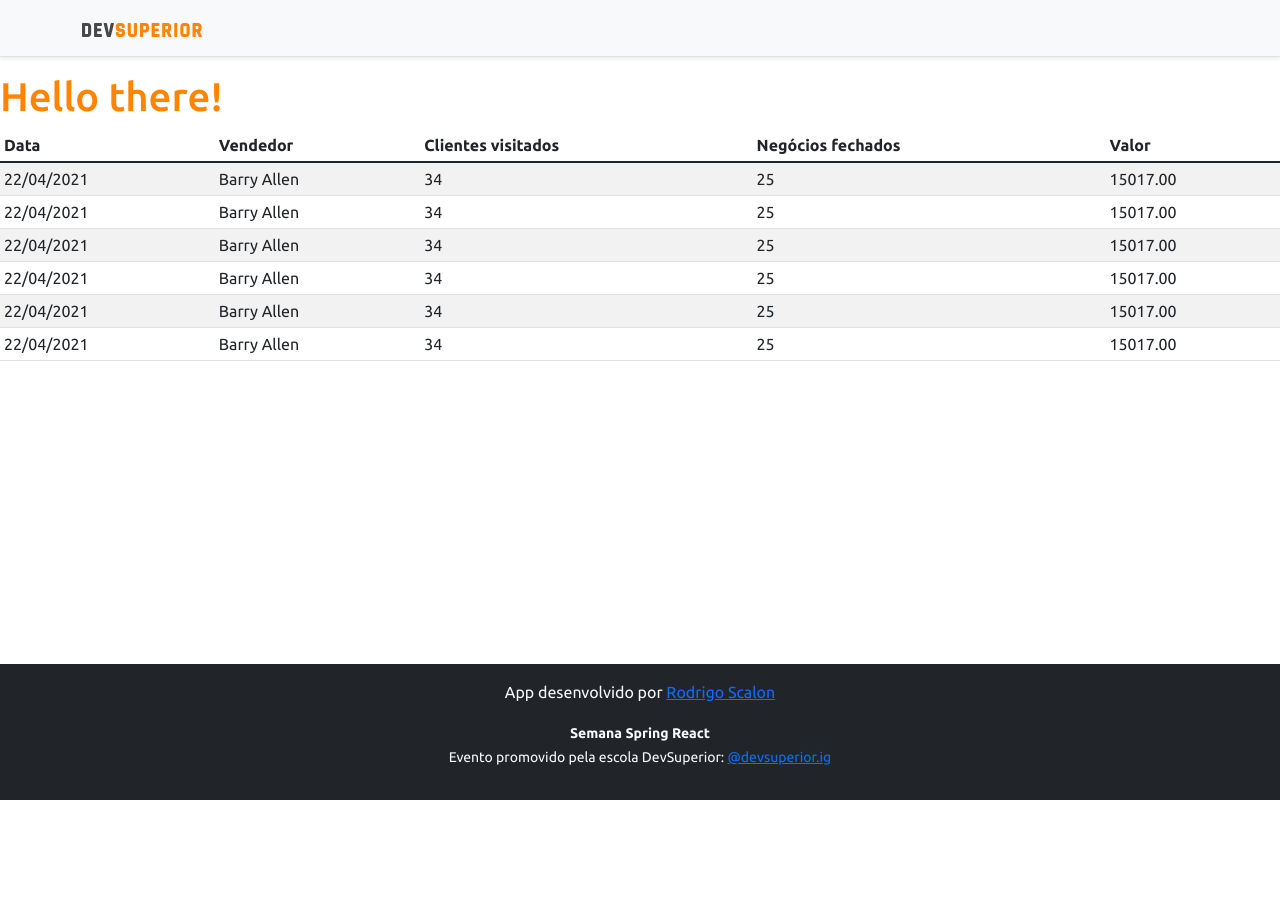
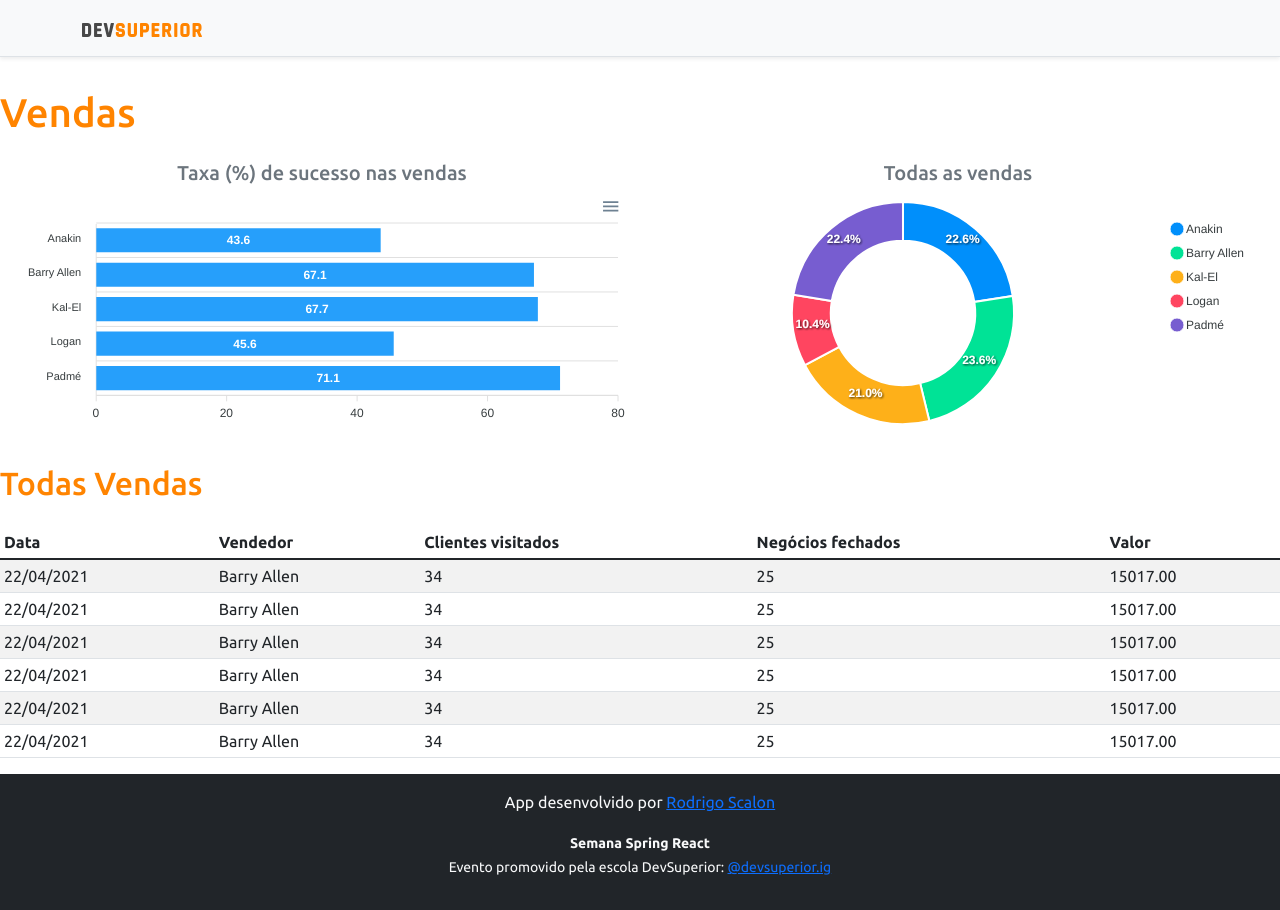
Before and after one commit to RodrigoScalon/Projeto-STS-Vendas, a React (Create React App) app in the folder frontend/: page / in a window 1280 px wide. Before the commit the page ends 800 px from the top, so only its background shows below. Built offline with nearby package versions, Linux system fonts and the light colour scheme.

Commit message:
Static Charts

```diff
--- a/frontend/package.json
+++ b/frontend/package.json
@@ -11,8 +11,10 @@
     "@types/node": "^12.0.0",
     "@types/react": "^17.0.0",
     "@types/react-dom": "^17.0.0",
+    "apexcharts": "^3.29.0",
     "bootstrap": "^5.1.3",
     "react": "^17.0.2",
+    "react-apexcharts": "^1.3.9",
     "react-dom": "^17.0.2",
     "react-scripts": "4.0.3",
     "typescript": "^4.1.2",
--- a/frontend/src/App.tsx
+++ b/frontend/src/App.tsx
@@ -1,4 +1,6 @@
+import BarChart from "components/BarChart";
 import DataTable from "components/DataTable";
+import DonutChart from "components/DonutChart";
 import Footer from "components/Footer";
 import NavBar from "components/NavBar";
 
@@ -9,8 +11,29 @@ function App() {
 
       <div className="conteiner">
 
-        <h1 className="text-primary"> Hello there! </h1>
+        <h1 className="text-primary py-3"> Vendas </h1>
 
+        <div className="row px-3">
+          <div className="col-sm-6">
+
+            <h5 className="text-center text-secondary">Taxa (%) de sucesso nas vendas</h5>
+
+            <BarChart />
+
+          </div>
+
+          <div className="col-sm-6">
+
+            <h5 className="text-center text-secondary">Todas as vendas</h5>
+            <DonutChart />
+          </div>
+        </div>
+
+        <div className="py-3">
+          <h2 className="text-primary"> Todas Vendas
+
+          </h2>
+        </div>
 
         <DataTable />
 
--- /dev/null
+++ b/frontend/src/components/BarChart/index.tsx
@@ -0,0 +1,39 @@
+import Chart from 'react-apexcharts';
+const BarChart = () => {
+
+    const options = {
+        plotOptions: {
+            bar: {
+                horizontal: true,
+            }
+        },
+    };
+
+    const mockData = {
+        labels: {
+            categories: ['Anakin', 'Barry Allen', 'Kal-El', 'Logan', 'Padmé']
+        },
+        series: [
+            {
+                name: "% Sucesso",
+                data: [43.6, 67.1, 67.7, 45.6, 71.1]
+            }
+        ]
+    };
+
+
+    return (
+
+        <Chart
+            options={{ ...options, xaxis: mockData.labels }}
+            series={mockData.series}
+            type="bar"
+            height="240"
+
+
+        />
+
+    );
+}
+
+export default BarChart;
--- /dev/null
+++ b/frontend/src/components/DonutChart/index.tsx
@@ -0,0 +1,29 @@
+import Chart from 'react-apexcharts';
+const DonutChart = () => {
+
+    const mockData = {
+        series: [477138, 499928, 444867, 220426, 473088],
+        labels: ['Anakin', 'Barry Allen', 'Kal-El', 'Logan', 'Padmé']
+    }
+
+    const options = {
+        legend: {
+            show: true
+        }
+    }
+
+    return (
+
+        <Chart
+            options={{ ...options, labels: mockData.labels }}
+            series={mockData.series}
+            type="donut"
+            height="240"
+
+
+        />
+
+    );
+}
+
+export default DonutChart;
```
Also changed, not shown: 1 other file (tests, documents, lock files or other folders).
